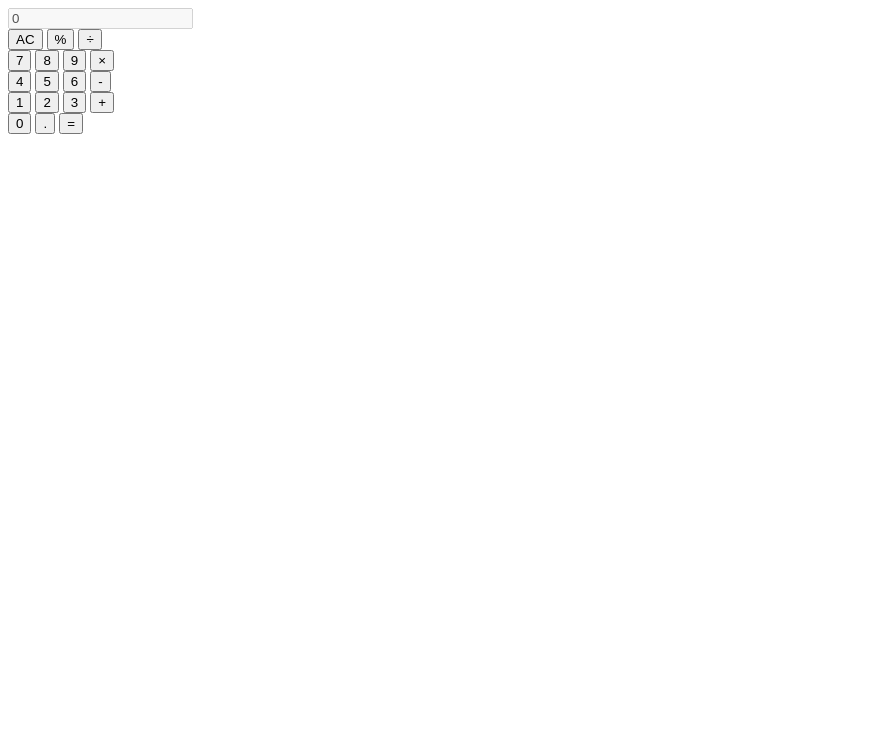
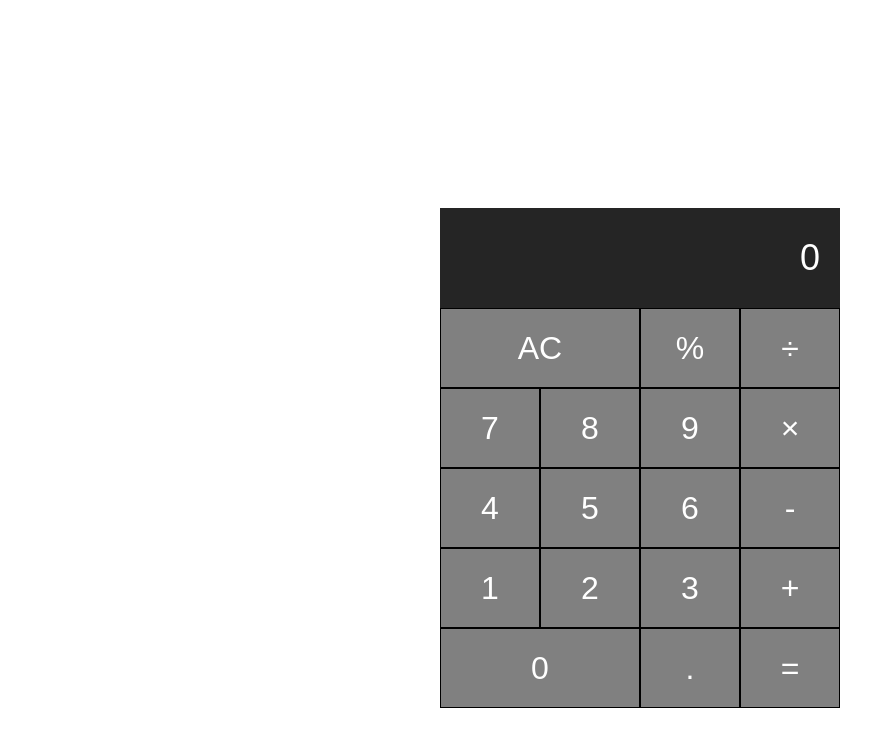
Before and after one commit to faridiyr/Kalkulator, a plain HTML site: page index.html in a window 1280 px wide. Shown: the whole page, without its empty margins (0-895 px from the left). Drawn offline with Linux system fonts and the light colour scheme.

Commit message:
commit css 1

```diff
--- a/index.html
+++ b/index.html
@@ -5,6 +5,7 @@
     <meta charset="UTF-8">
     <meta http-equiv="X-UA-Compatible" content="IE=edge">
     <meta name="viewport" content="width=device-width, initial-scale=1.0">
+    <link rel="stylesheet" href="stylesheet.css">
     <title>Calculator</title>
 </head>
 
--- a/stylesheet.css
+++ b/stylesheet.css
@@ -0,0 +1,42 @@
+.calculator {
+    text-align: center;
+    margin: 0 auto;
+    padding-top: 200px;
+    width: 400px;
+}
+
+
+.calculator-screen {
+    width: 100%;
+    height: 100px;
+    background-color: #252525;
+    color: #fff;
+    text-align: right;
+    font-size: 36px;
+    border: none;
+    padding: 0 20px;
+    box-sizing: border-box;
+}
+
+.calculator-keys {
+    width: 100%;
+}
+
+.row {
+    display: flex;
+}
+
+button {
+    height: 80px;
+    background-color: gray;
+    border: 1px solid black;
+    font-size: 32px;
+    color: #fff;
+    width: 25%;
+    outline: none;
+}
+
+.all-clear,
+.zero-btn {
+    width: 50%;
+}
```
